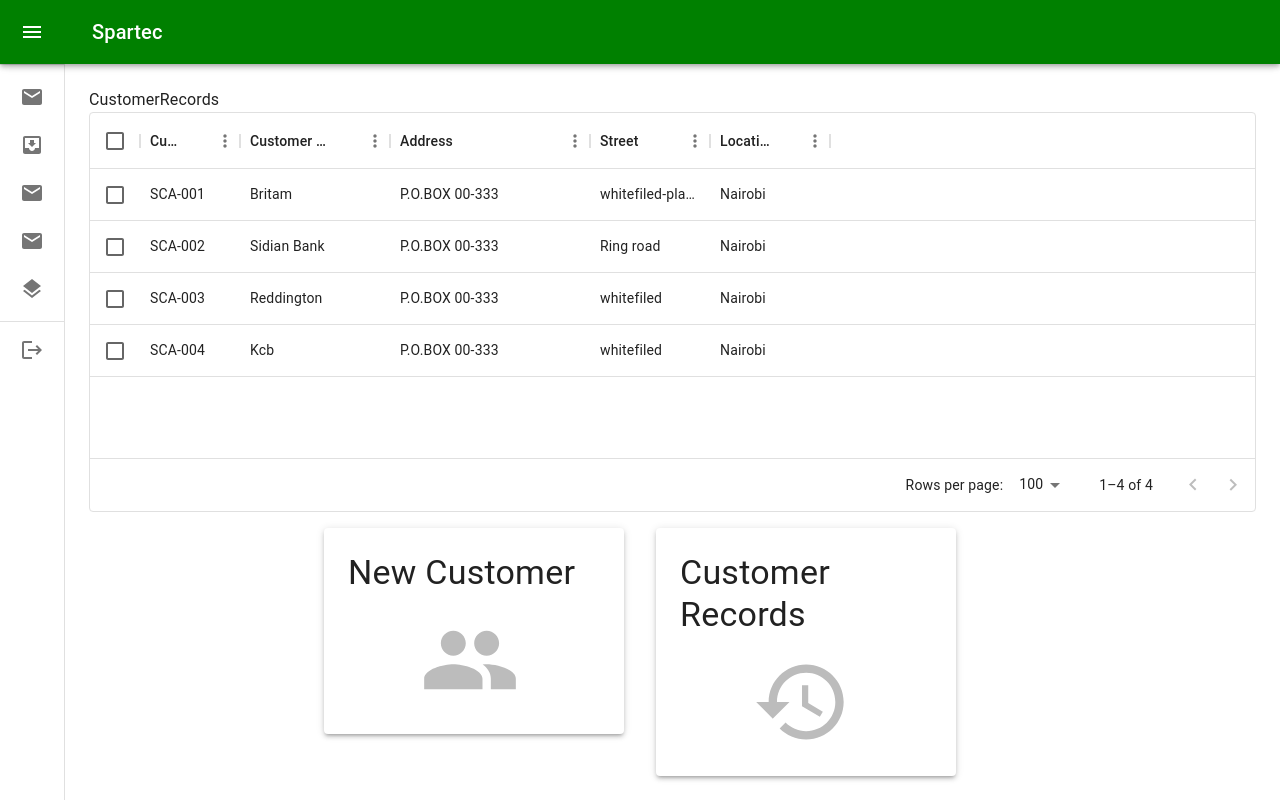
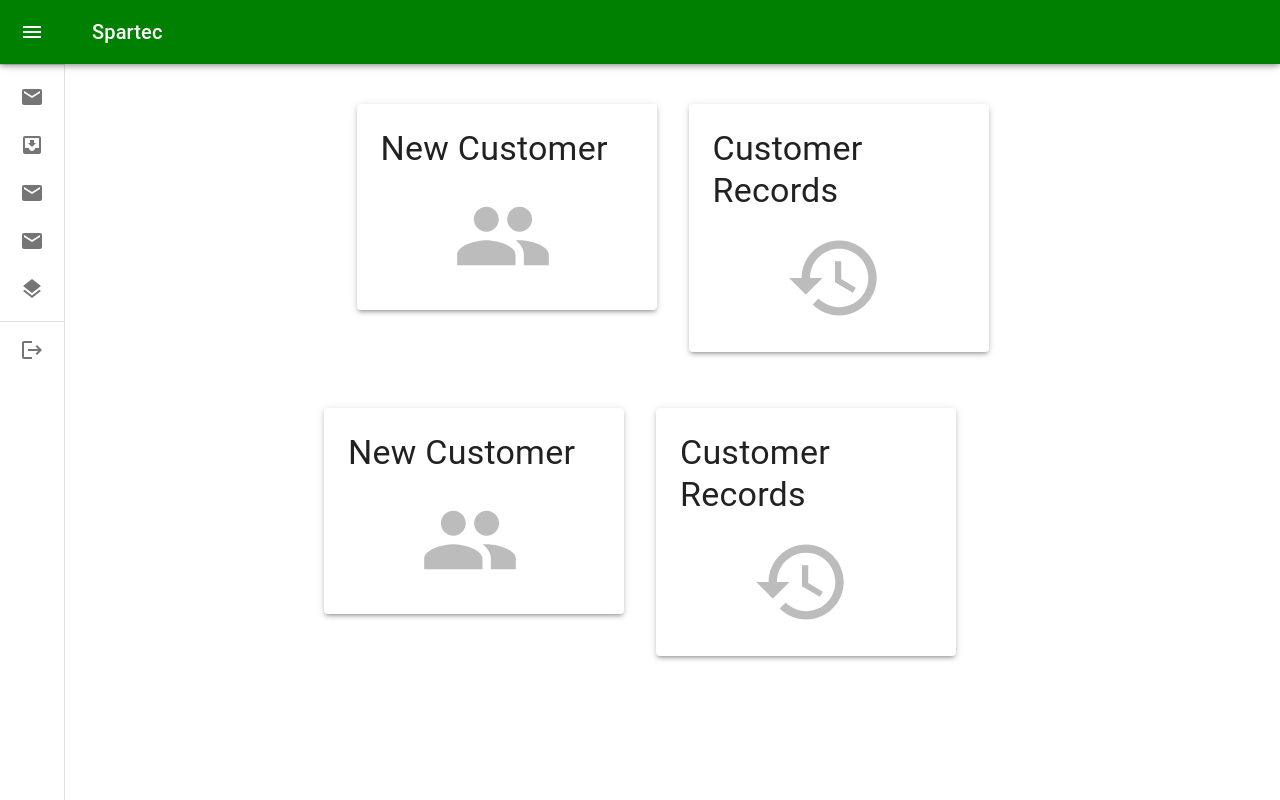
Before and after one commit to dohd/SCA-Track, a React (Create React App) app in the folder scainvoice/: page /customer in a window 1280 px wide. Built offline with nearby package versions, Linux system fonts and the light colour scheme.

Commit message:
worked on routing for customer page

```diff
--- a/scainvoice/src/pages/customer/Customer.jsx
+++ b/scainvoice/src/pages/customer/Customer.jsx
@@ -6,10 +6,10 @@ const Customer = () => {
   const navigate = useNavigate();
 
   const handleNewCustomerClick = () => {
-    navigate('/CreateNewCustomer');
+    navigate('/customer/new');
   };
   const handleCustomerRecordsClick = () => {
-    navigate('/customerRecords');
+    navigate('/customer/records');
   };
 
 
--- a/scainvoice/src/pages/dashboard/Sidelist.jsx
+++ b/scainvoice/src/pages/dashboard/Sidelist.jsx
@@ -80,6 +80,11 @@ const Sidelist=({open,setOpen})=> {
   }
 
   const {selectedLink,setselectedLink}=useState('')
+  {/*
+  list variable is an array of objects, where each object represents a menu item
+  Each menu item has a title, an icon component from the Material-UI library,
+   a link indicating the associated link,
+and a component representing the component to render when the menu item is selected. */}
   const list = useMemo(()=>[
     {title:'Home',icon:<MailIcon/>,link:'',component:<Home{...{setselectedLink,link:''}}/>},
     {
@@ -90,7 +95,7 @@ const Sidelist=({open,setOpen})=> {
     },
       {title:'Invoice',icon:<MailIcon/>,link:'invoice',component:<Invoice{...{setselectedLink,link:'invoice'}}/>,
   },
-      {title:'Customer',icon:<MailIcon/>,link:'customer/',component:<CustomerRecords{...{setselectedLink,link:'customer'}}/>},
+      {title:'Customer',icon:<MailIcon/>,link:'customer/',component:<Customer{...{setselectedLink,link:'customer'}}/>},
       {title:'Lpo',icon:<LayersIcon/>,link:'lpo',component:<Lpo{...{setselectedLink,link:'lpo'}}/>},
   ],[])
 
@@ -146,13 +151,7 @@ const Sidelist=({open,setOpen})=> {
             <Route key={item.title} path={item.link} element={item.component}/>
           ))}
         </Routes>
-        <Typography >
-        <Home/>
-        </Typography>
-        <Typography >
-            <Home/>
 
-        </Typography>
       </Box>
 
 
--- a/scainvoice/src/pages/home/Home.jsx
+++ b/scainvoice/src/pages/home/Home.jsx
@@ -10,6 +10,10 @@ export default function Home({ link }) {
   useEffect(() => {
     setselectedLink(link);
   }, [link]);
+
+  const handleClick = (link) => {
+    setselectedLink(link);
+  };
 
   return (
     <Box
@@ -24,7 +28,8 @@ export default function Home({ link }) {
     >
       {selectedLink === '' && (
         <>
-          <Paper elevation={3} sx={{ p: 3 }}>
+          <Paper elevation={3} sx={{ p: 3 }}
+          >
             <Typography variant="h4">Dispatched Invoice</Typography>
             <Box
               sx={{
@@ -40,7 +45,8 @@ export default function Home({ link }) {
             </Box>
           </Paper>
 
-          <Paper elevation={3} sx={{ p: 3 }}>
+          <Paper elevation={3} sx={{ p: 3 }}
+             onClick={() => handleClick('customer')}>
             <Typography variant="h4">Customers</Typography>
             <Box
               sx={{
```
Also changed, not shown: scainvoice/src/index.js (+22 -27 lines).
